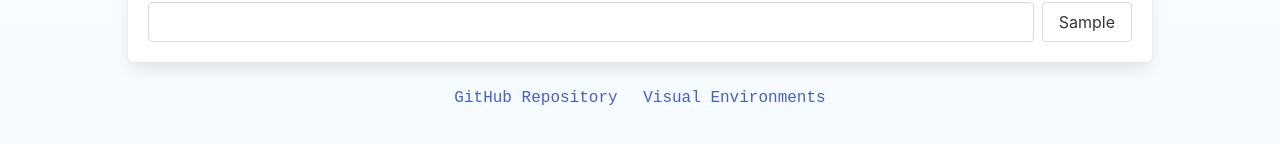
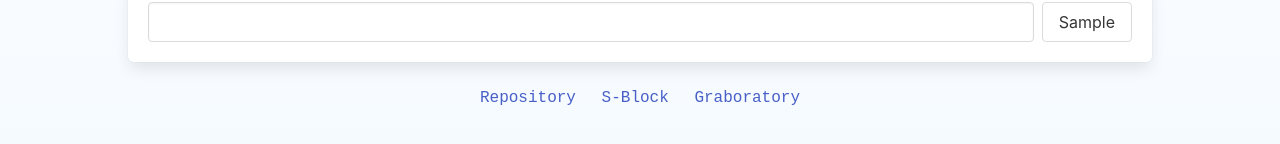
Before and after one commit to gradia-lang/gradia-lang.github.io, a plain HTML site: page index.html in a window 1280 px wide. Both pictures are taken after a click on the button "Learn more". Shown: the part 378-522 px from the top of the page. Drawn offline with nearby package versions, Linux system fonts and the light colour scheme; no server answers.

Commit message:
Update index.html

```diff
--- a/index.html
+++ b/index.html
@@ -40,10 +40,13 @@
                 </div>
 
                 <a href="https://github.com/gradia-lang/gradia"
-                    >GitHub Repository</a
+                    >Repository</a
                 >
                 <a href="https://gradia-lang.github.io/s-block/"
-                    >Visual Environments</a
+                    >S-Block</a
+                >
+                <a href="https://gradia-lang.github.io/grab/"
+                    >Graboratory</a
                 >
             </div>
         </div>
```
